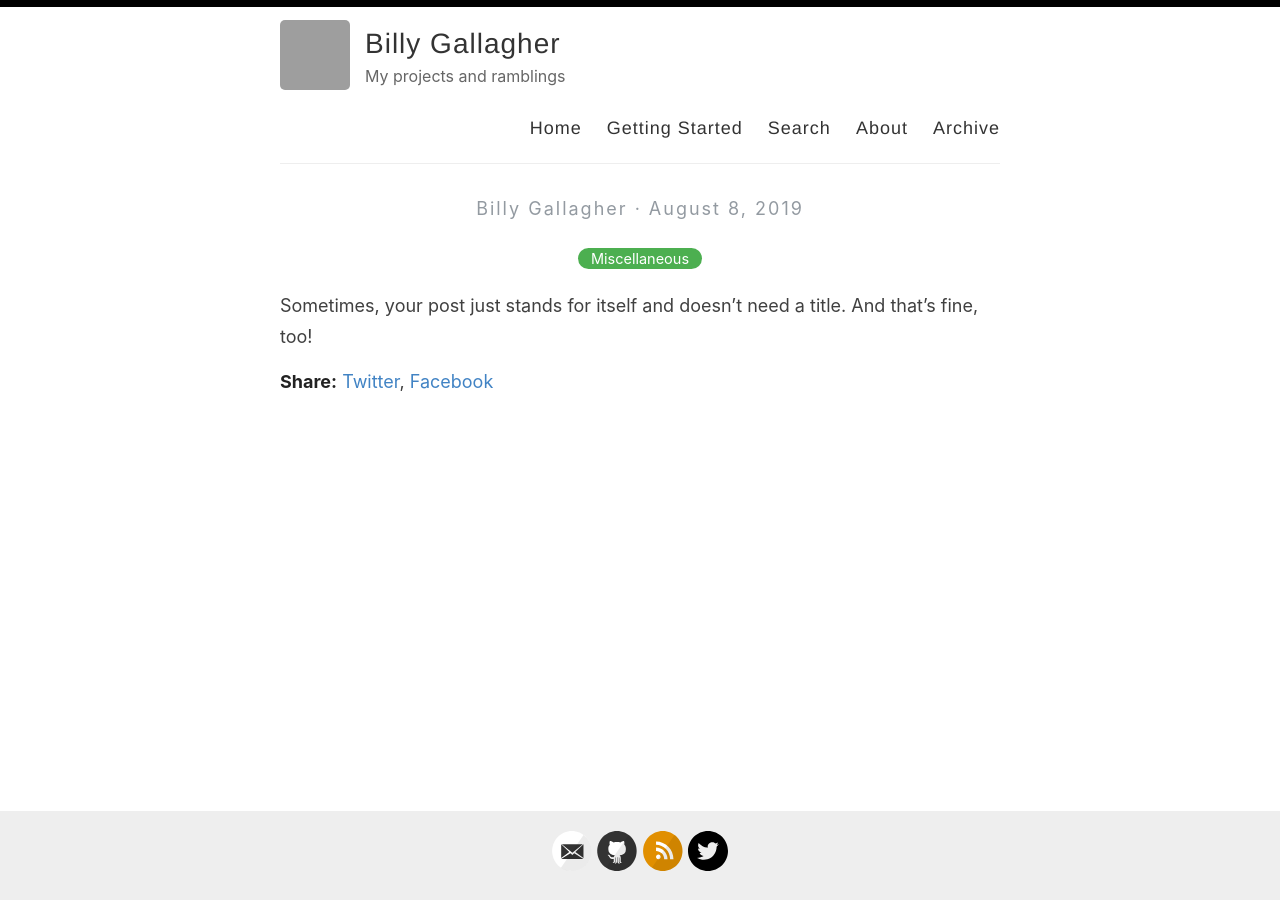
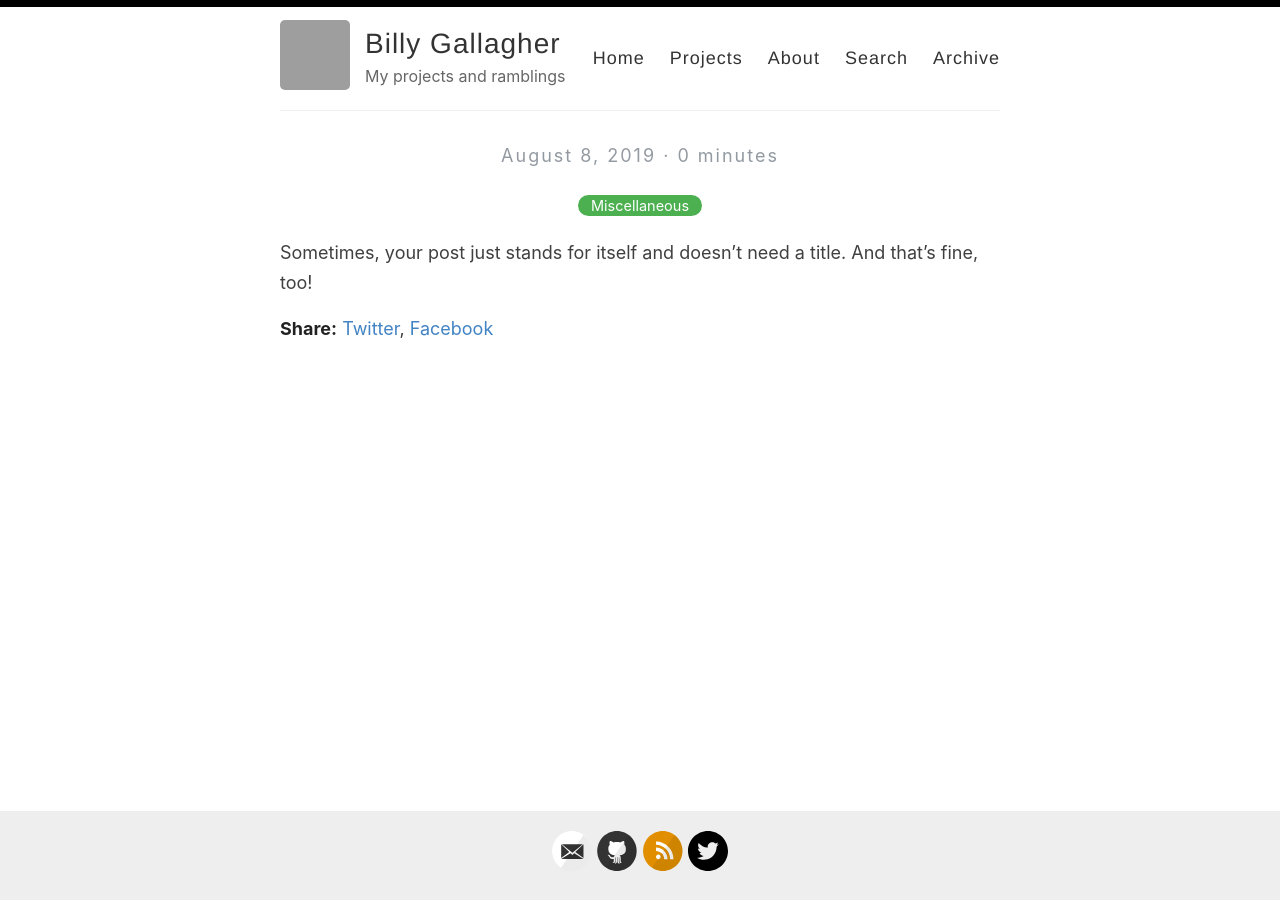
Before and after one commit to BillyGallagher/BillyGallagher.github.io, a Jekyll site: the page built from _posts/2019-08-08-no-title-posts.md, in a window 1280 px wide. Built offline with Jekyll 4.4.1, drawn with Linux system fonts in a browser that asks for light colours; grey boxes are pictures that could not be loaded.

Commit message:
Add projects page, reorganize links

```diff
--- a/_layouts/default.html
+++ b/_layouts/default.html
@@ -29,9 +29,9 @@
 
             <nav>
               <a href="{{ site.baseurl }}/">Home</a>
-              <a href="{{ site.baseurl }}/getting-started">Getting Started</a>
+              <a href="{{ site.baseurl }}/projects">Projects</a>
+              <a href="{{ site.baseurl }}/about">About</a>
               <a href="{{ site.baseurl }}/search">Search</a>
-              <a href="{{ site.baseurl }}/about">About</a>
               <a href="{{ site.baseurl }}/archive">Archive</a>
             </nav>
           </header>
--- a/_layouts/post.html
+++ b/_layouts/post.html
@@ -6,7 +6,7 @@ layout: default
   <h1>{{ page.title }}</h1>
 
   <div>
-    <p class="author_title">{{site.author}}  ·  {{ page.date | date: "%B %e, %Y" }}</p>
+    <p class="author_title">{{ page.date | date: "%B %e, %Y" }}  ·  {{ content | number_of_words | divided_by:180 }} minutes</p>
     {% if page.last_modified_at %}
     <p class="author_title" datetime="{{ page.last_modified_at | date_to_xmlschema }}">(Updated: {{ page.last_modified_at | date: "%b %-d, %Y" }})</p>
     {% endif %}
```
Also changed, not shown: _pages/projects.md (added, +7 -0 lines).
